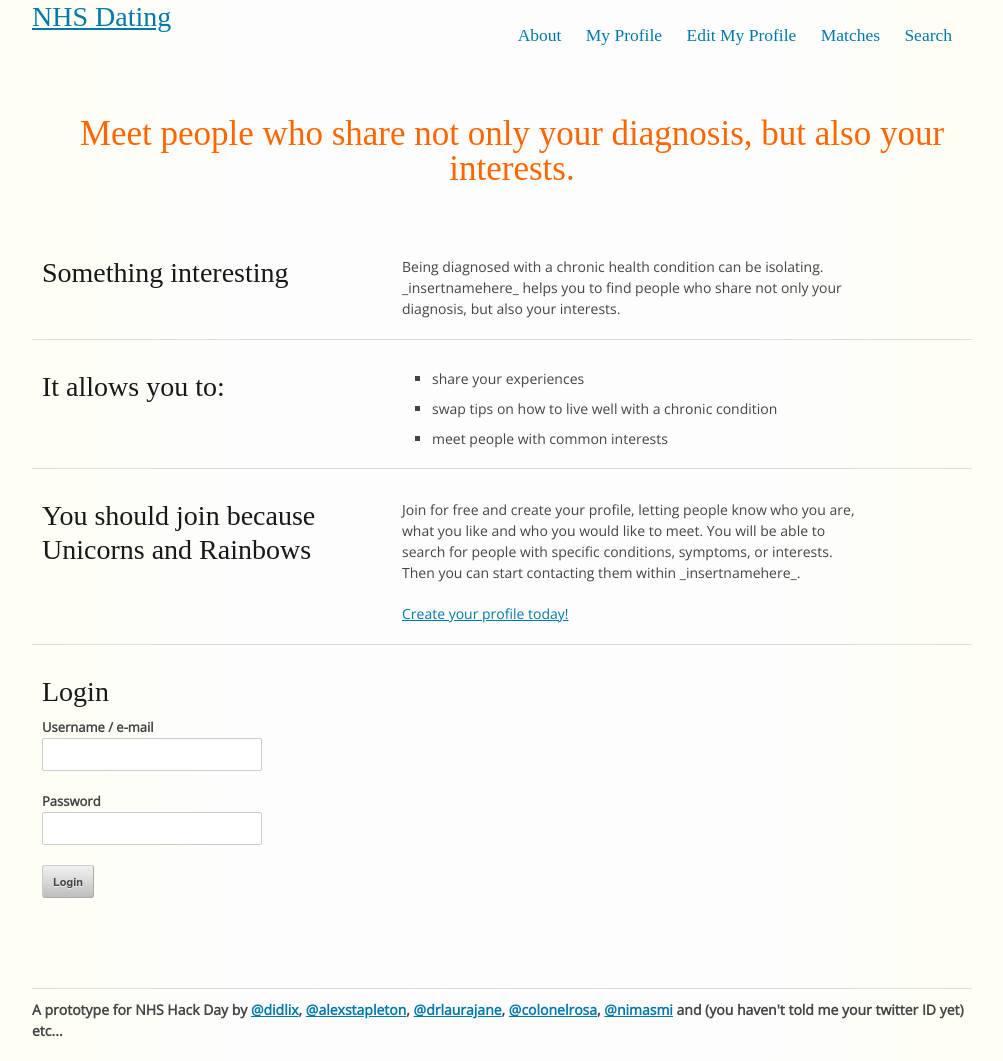
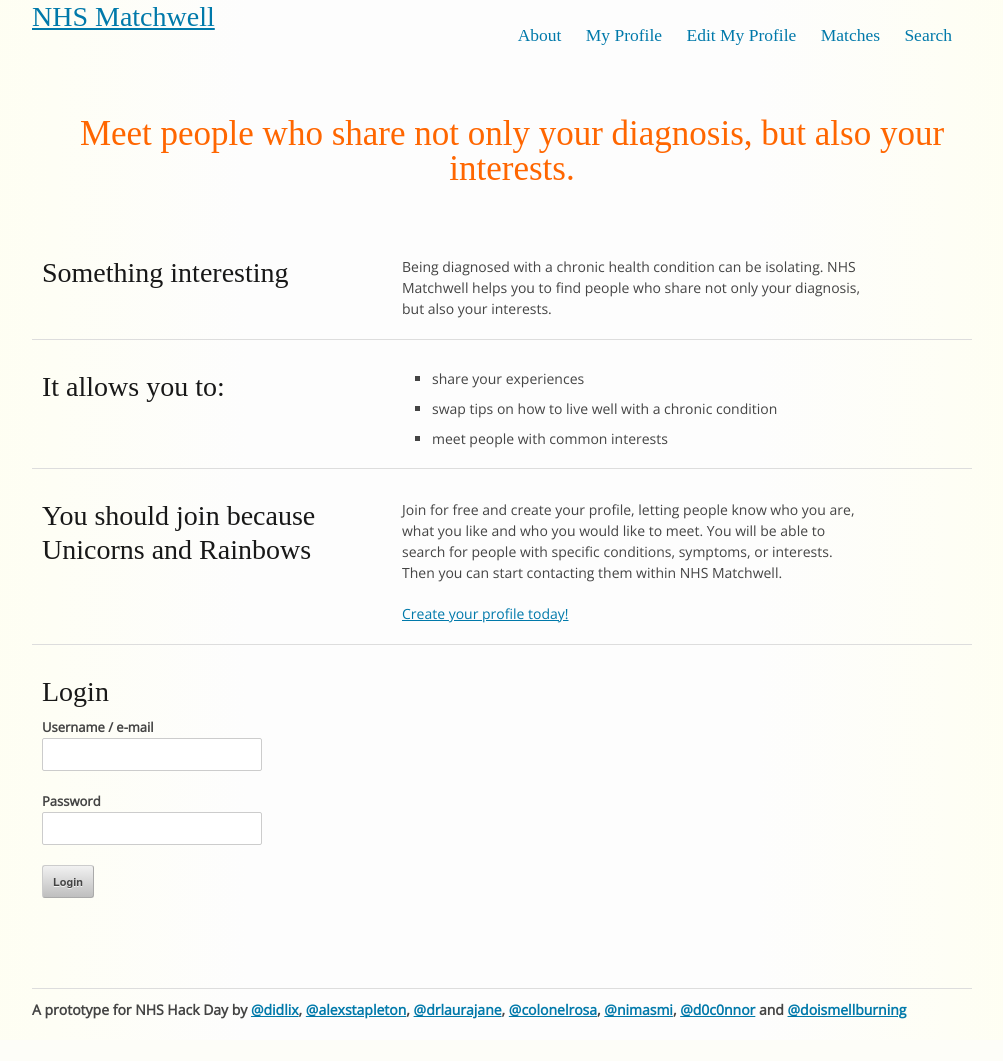
Before and after one commit to didlix/NHSHackDay-ChronicIllnessDating, a Django app: page / in a window 1280 px wide. Shown: the whole page, without its empty margins (138-1141 px from the left). After the commit the page ends 1019 px from the top, so only its background shows below. Run offline with Django 3.2, Linux system fonts and the light colour scheme; parts of the project's set-up code (start-up, migrations or seed data) failed here and were passed over; some web fonts are replaced.

Commit message:
Change name to NHS Matchwell (also update twitter IDs in footer)

```diff
--- a/nhsdating/nhshd/templates/home.html
+++ b/nhsdating/nhshd/templates/home.html
@@ -16,7 +16,7 @@
 
 <div class="eight columns">
 
-  <p>Being diagnosed with a chronic health condition can be isolating. _insertnamehere_ helps you to find people who share not only your diagnosis, but also your interests. </p>
+  <p>Being diagnosed with a chronic health condition can be isolating. NHS Matchwell helps you to find people who share not only your diagnosis, but also your interests. </p>
 
 </div>
 <hr>
@@ -47,7 +47,7 @@
 
 <div class="eight columns">
 
-  <p>Join for free and create your profile, letting people know who you are, what you like and who you would like to meet. You will be able to search for people with specific conditions, symptoms, or interests. Then you can start contacting them within _insertnamehere_.</p>
+  <p>Join for free and create your profile, letting people know who you are, what you like and who you would like to meet. You will be able to search for people with specific conditions, symptoms, or interests. Then you can start contacting them within NHS Matchwell.</p>
 
   <p><a href="/user/register">Create your profile today!</a></p>
 
--- a/nhsdating/nhshd/templates/layouts/base.html
+++ b/nhsdating/nhshd/templates/layouts/base.html
@@ -8,7 +8,7 @@
   <!-- Basic Page Needs
   ================================================== -->
   <meta charset="utf-8">
-  <title>Hospital Social Club – {% block title %}{% endblock %}</title>
+  <title>NHS Matchwell – {% block title %}{% endblock %}</title>
   <meta name="description" content="">
   <meta name="author" content="">
 
@@ -52,7 +52,7 @@
     <header>
 
       <div class="six columns">
-        <h3 id="logo"><a href="/">NHS Dating</a></h3>
+        <h3 id="logo"><a href="/">NHS Matchwell</a></h3>
       </div>
 
       <div class="ten columns">
@@ -79,7 +79,7 @@
 
     <footer class="sixteen columns">
 
-        <p>A prototype for NHS Hack Day by <a href="#">@didlix</a>, <a href="#">@alexstapleton</a>, <a href="#">@drlaurajane</a>, <a href="#">@colonelrosa</a>, <a href="#">@nimasmi</a> and (you haven't told me your twitter ID yet) etc...</p>
+    <p>A prototype for NHS Hack Day by <a href="#">@didlix</a>, <a href="#">@alexstapleton</a>, <a href="#">@drlaurajane</a>, <a href="#">@colonelrosa</a>, <a href="#">@nimasmi</a>, <a href="#">@d0c0nnor</a> and <a href="#">@doismellburning</a></p>
     </footer>
 
   </div><!-- container -->
```
